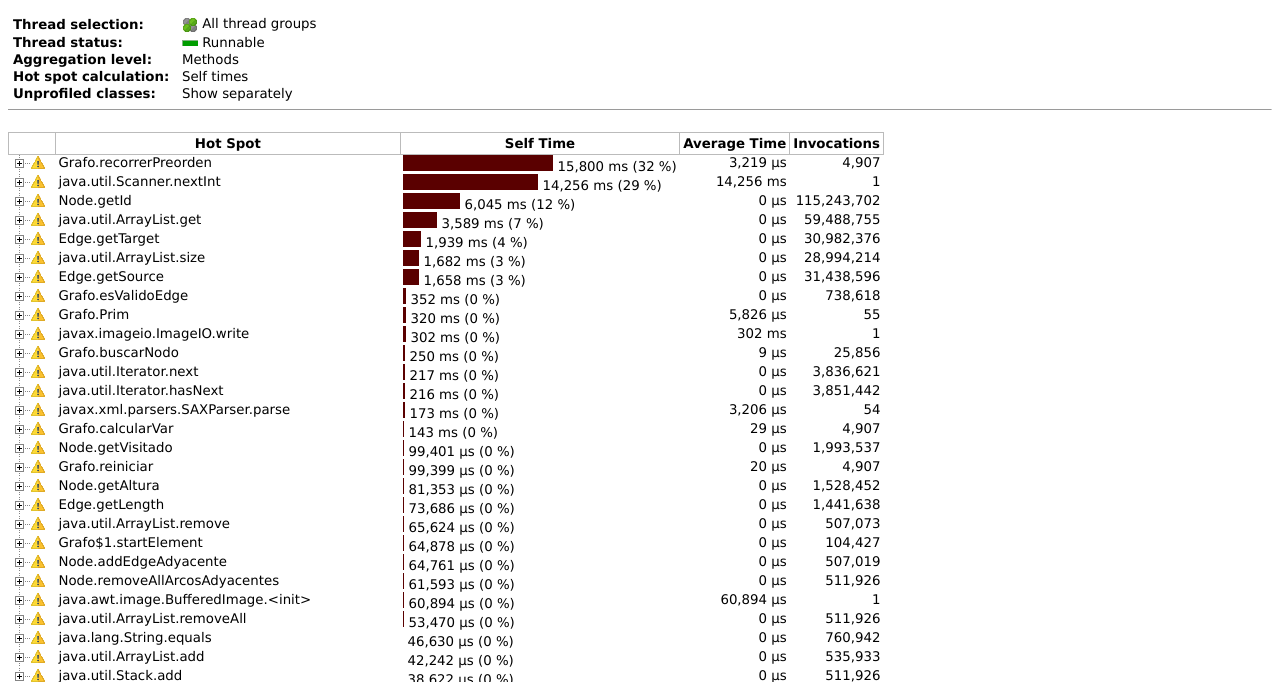
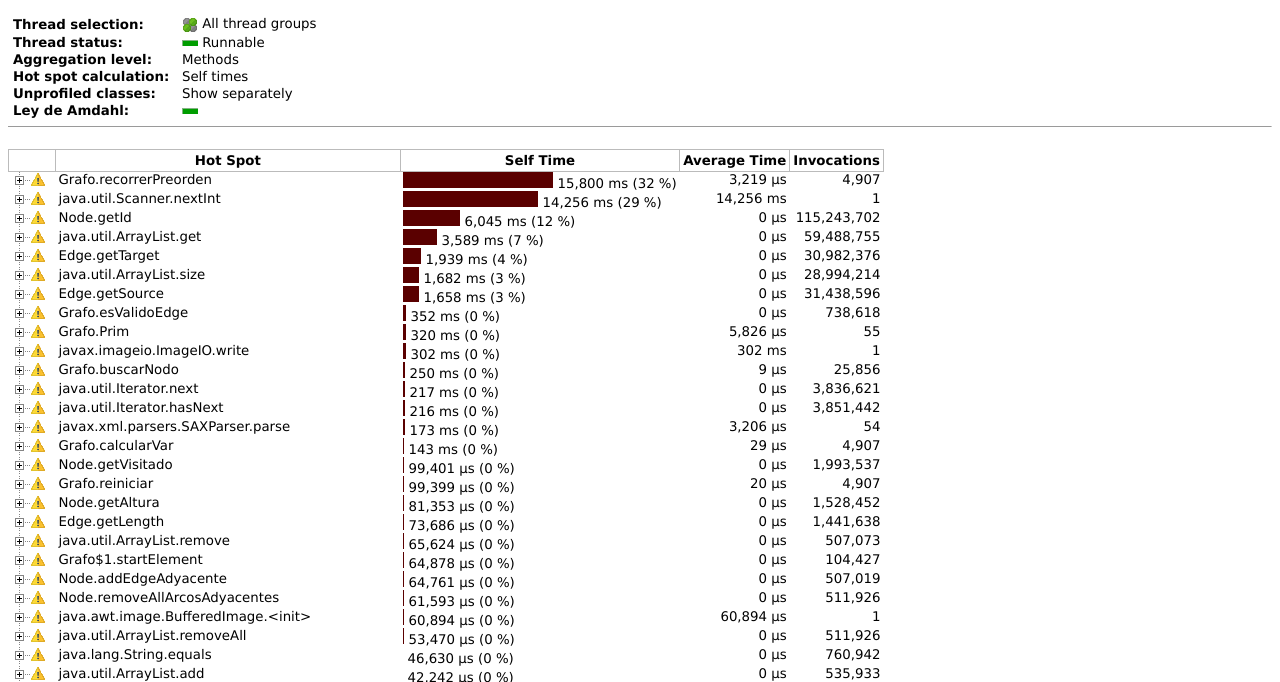
Before and after one commit to JoseAlbertoSeco/JoseAlbertoSeco.github.io, a plain HTML site: page profile/Hot_Spots.html in a window 1280 px wide. Shown: the part 111-793 px from the top of the page. Drawn offline with Linux system fonts and the light colour scheme.

Commit message:
Update Hot_Spots.html

```diff
--- a/profile/Hot_Spots.html
+++ b/profile/Hot_Spots.html
@@ -16,6 +16,7 @@
 <td><b>Aggregation level:&nbsp;</b></td> <td>Methods</td></tr>
 <td><b>Hot spot calculation:&nbsp;</b></td> <td>Self times</td></tr>
 <td><b>Unprofiled classes:&nbsp;</b></td> <td>Show separately</td></tr>
+<td><b>Ley de Amdahl: </b></td><td><img style="vertical-align: middle" "height="6" width="16" border="0" hspace="0" vspace="0" src="jprofiler_images/ff009d00_bffbbbbbb.png" /></td>
 </table>
 
 <hr size="1"/><br />
```
